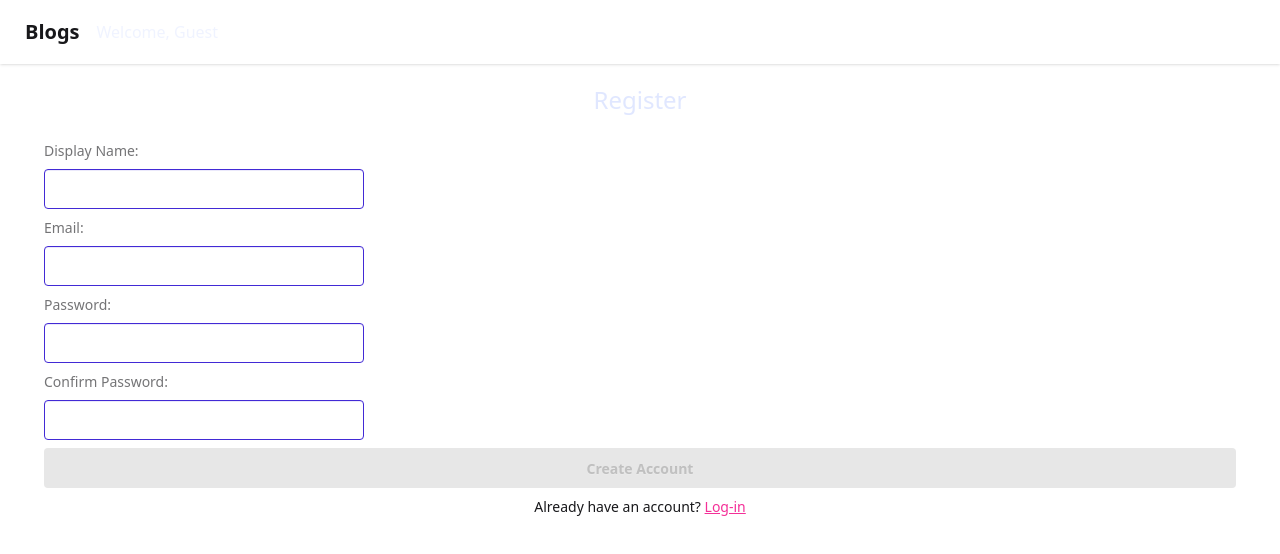
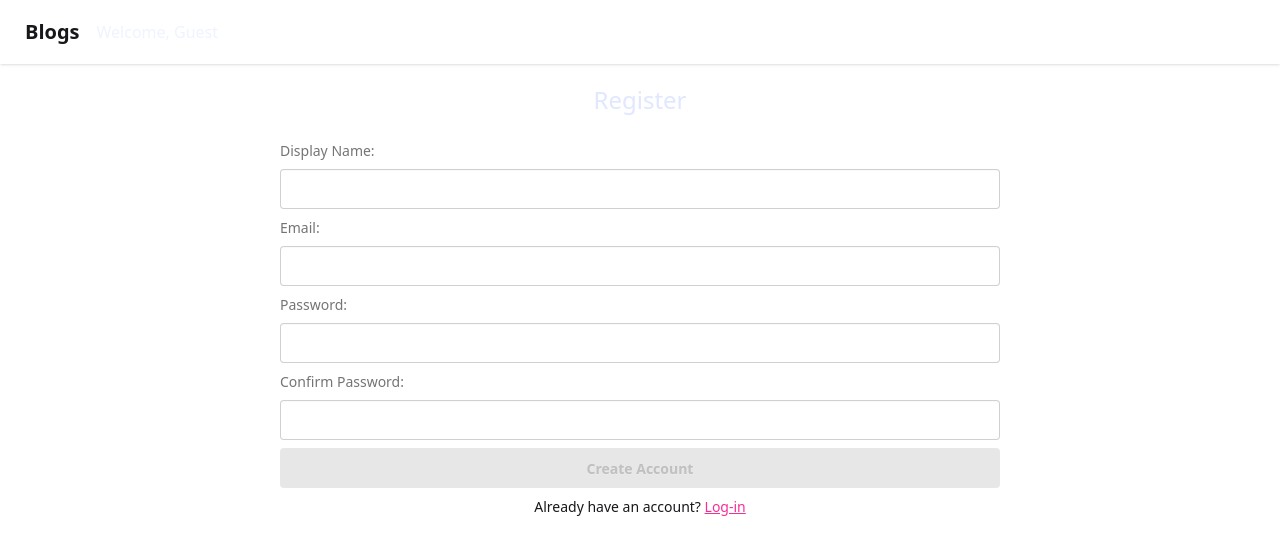
Before and after one commit to kingwell47/blog-ts-supabase, a React (Vite) app: page /register in a window 1280 px wide. Shown: the top 554 px of the page. Built offline with nearby package versions, Linux system fonts and the light colour scheme; no server answers.

Commit message:
some additional styling done

```diff
--- a/src/App.tsx
+++ b/src/App.tsx
@@ -50,6 +50,7 @@ const App: React.FC = () => {
   return (
     <Router>
       <NavBar />
+      <div className="p-5 md:flex md:flex-col md:items-center md:justify-center">
         <Routes>
           {/* Public Routes */}
           <Route
@@ -87,6 +88,7 @@ const App: React.FC = () => {
           {/* Redirect any unknown route to blogs */}
           <Route path="*" element={<Navigate to="/blogs" replace />} />
         </Routes>
+      </div>
     </Router>
   );
 };
--- a/src/pages/BlogListPage.tsx
+++ b/src/pages/BlogListPage.tsx
@@ -10,7 +10,7 @@ import {
 } from "../slices/blogSlice";
 import { Link } from "react-router-dom";
 
-const EXCERPT_LENGTH = 100;
+const EXCERPT_LENGTH = 200;
 
 const BlogListPage: React.FC = () => {
   const dispatch = useAppDispatch();
@@ -72,7 +72,7 @@ const BlogListPage: React.FC = () => {
   };
 
   return (
-    <div className="p-5">
+    <div className="md:w-5xl">
       <h1 className="text-center text-2xl font-bold">Blog Posts</h1>
       {isLoading && <div className="skeleton h-32 w-full my-2" />}
       {error && <p style={{ color: "red" }}>{error}</p>}
--- a/src/pages/BlogViewPage.tsx
+++ b/src/pages/BlogViewPage.tsx
@@ -47,13 +47,8 @@ const BlogViewPage: React.FC = () => {
       .finally(() => dispatch(setBlogsLoading(false)));
   }, [dispatch, id]);
 
-  if (isLoading)
-    return (
-      <div className="p-5">
-        <div className="skeleton h-64 w-full" />
-      </div>
-    );
-  if (error) return <p style={{ color: "red" }}>{error}</p>;
+  if (isLoading) return <div className="skeleton h-64 w-full md:w-5xl" />;
+  if (error) return <p className="text-error">{error}</p>;
   if (!currentPost) return <p>No blog found.</p>;
 
   // Check if current user is also the author
@@ -70,7 +65,7 @@ const BlogViewPage: React.FC = () => {
   });
 
   return (
-    <div className="p-5">
+    <div className="md:w-5xl">
       <h1 className="text-center text-2xl text-primary-content">
         {currentPost.title}
       </h1>
--- a/src/pages/CreateBlogPage.tsx
+++ b/src/pages/CreateBlogPage.tsx
@@ -31,7 +31,7 @@ const CreateBlogPage: React.FC = () => {
   };
 
   return (
-    <div className="p-5">
+    <div className="md:w-5xl">
       <form onSubmit={handleSubmit} className="card">
         <h1 className="text-center text-2xl text-secondary-content">
           Create New Post
@@ -46,7 +46,7 @@ const CreateBlogPage: React.FC = () => {
             value={title}
             onChange={(e) => setTitle(e.target.value)}
             required
-            className="input"
+            className="input w-full"
           />
           <label htmlFor="content" className="label">
             Content:
@@ -57,7 +57,7 @@ const CreateBlogPage: React.FC = () => {
             onChange={(e) => setContent(e.target.value)}
             required
             rows={10}
-            className="textarea"
+            className="textarea w-full"
           />
           <div className="card-actions flex justify-between">
             {error && <p className="text-error">{error}</p>}
--- a/src/pages/LoginPage.tsx
+++ b/src/pages/LoginPage.tsx
@@ -34,7 +34,7 @@ const LoginPage: React.FC = () => {
   };
 
   return (
-    <div className="p-5">
+    <div className="md:w-3xl">
       <form onSubmit={handleSubmit} className="card">
         <h1 className="text-center text-2xl text-primary-content">Login</h1>
         <div className="card-body">
@@ -48,7 +48,7 @@ const LoginPage: React.FC = () => {
             onChange={(e) => setEmail(e.target.value)}
             required
             autoComplete="off"
-            className="input"
+            className="input w-full"
           />
           <label htmlFor="password" className="label">
             Password:
@@ -60,13 +60,12 @@ const LoginPage: React.FC = () => {
             onChange={(e) => setPassword(e.target.value)}
             required
             autoComplete="off"
-            className="input"
+            className="input w-full"
           />
-          {error && <p className="text-error">{error}</p>}
           <button
             type="submit"
             disabled={isLoading || !email || !password}
-            className="btn btn-primary"
+            className="btn btn-primary w-full"
           >
             {isLoading ? "Logging in..." : "Login"}
           </button>
--- a/src/pages/RegistrationPage.tsx
+++ b/src/pages/RegistrationPage.tsx
@@ -62,7 +62,7 @@ const RegistrationPage: React.FC = () => {
   };
 
   return (
-    <div className="p-5">
+    <div className="md:w-3xl">
       <form onSubmit={handleSubmit} className="card">
         <h1 className="text-center text-2xl text-primary-content">Register</h1>
         <div className="card-body">
@@ -76,7 +76,7 @@ const RegistrationPage: React.FC = () => {
             onChange={(e) => setDisplayName(e.target.value)}
             required
             autoComplete="off"
-            className="input input-primary"
+            className="input w-full"
           />
 
           <label htmlFor="email" className="label">
@@ -89,7 +89,7 @@ const RegistrationPage: React.FC = () => {
             onChange={(e) => setEmail(e.target.value)}
             required
             autoComplete="off"
-            className="input input-primary"
+            className="input w-full"
           />
 
           <label htmlFor="password" className="label">
@@ -102,7 +102,7 @@ const RegistrationPage: React.FC = () => {
             onChange={(e) => setPassword(e.target.value)}
             required
             autoComplete="off"
-            className="input input-primary"
+            className="input w-full"
           />
 
           <label htmlFor="confirm" className="label">
@@ -115,7 +115,7 @@ const RegistrationPage: React.FC = () => {
             onChange={(e) => setConfirmPassword(e.target.value)}
             required
             autoComplete="off"
-            className="input input-primary"
+            className="input w-full"
           />
 
           {localError && <p className="text-error">{localError}</p>}
```
Lines whose indentation alone changed are shown as unchanged.
